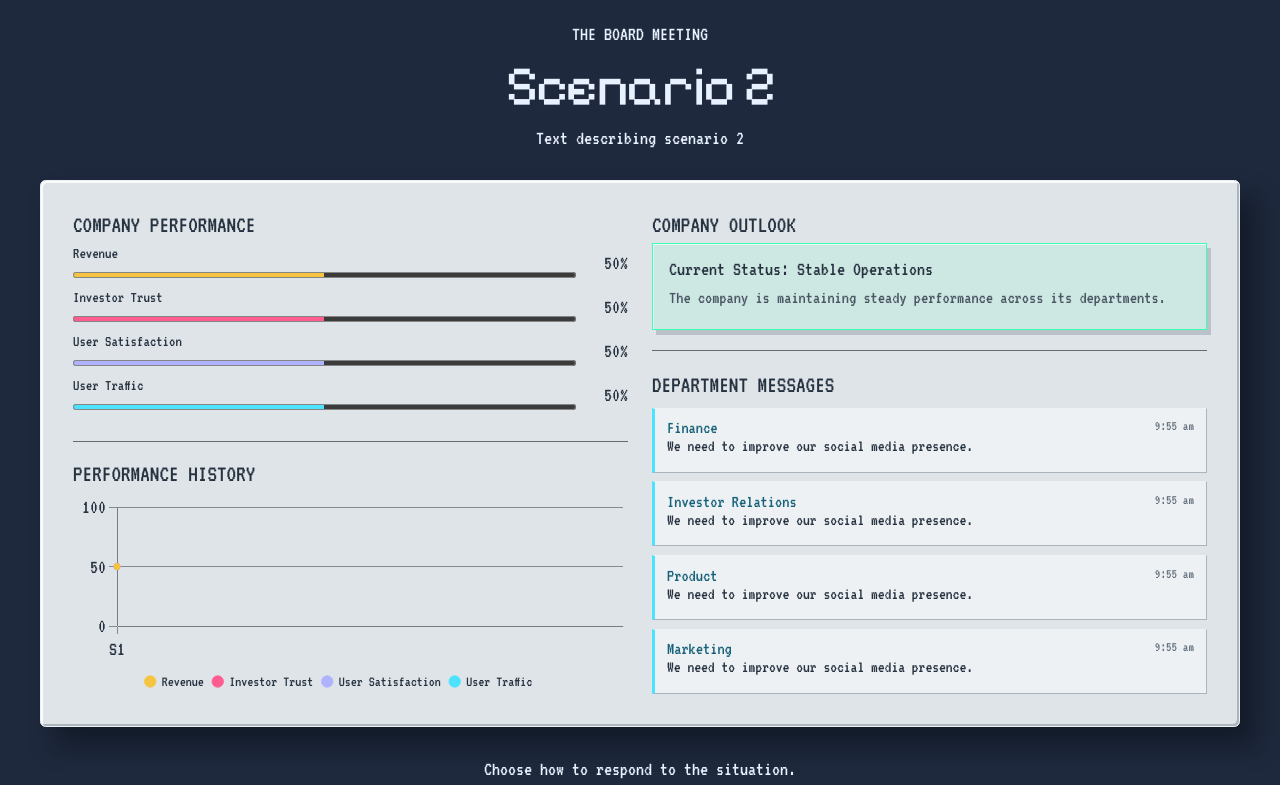
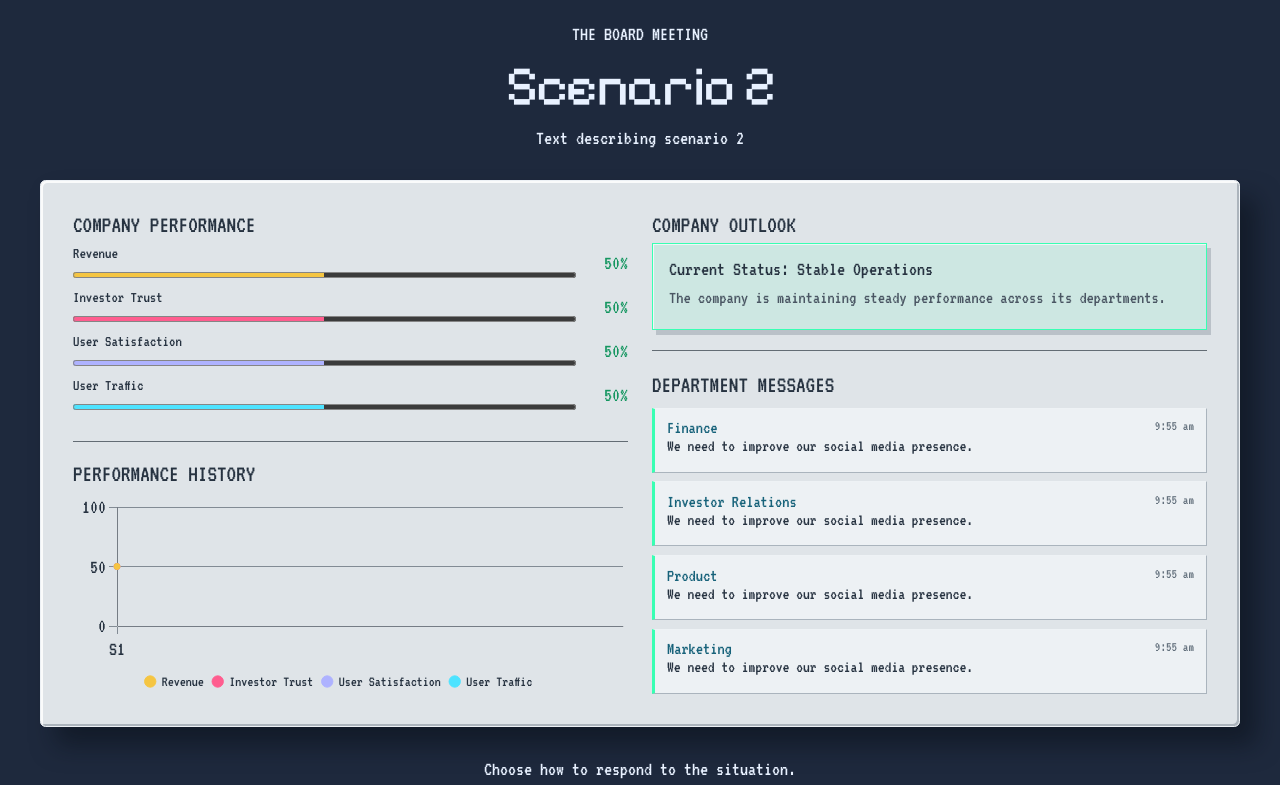
Before and after one commit to yan-74/CART-211, a React (Vite) app in the folder FINAL_PROJECT/: page /CART-211/final_project/scenario/2 in a window 1280 px wide. Shown: the top 785 px of the page. Built offline with nearby package versions, Linux system fonts and the light colour scheme.

Commit message:
Change stat span & department msg border on severity

```diff
--- a/FINAL_PROJECT/src/components/Dashboard.css
+++ b/FINAL_PROJECT/src/components/Dashboard.css
@@ -79,9 +79,20 @@ hr {
     grid-row: 1 / span 2;
     min-width: 2.5rem;
     text-align: right;
-    color: #263240;
     font-family: "VT323", monospace;
     font-size: 20px;
+}
+
+.stat_normal {
+    color: rgb(21, 150, 96);
+}
+
+.stat_warning {
+    color: #b48600;
+}
+
+.stat_critical {
+    color: #c43f6b;
 }
 
 #revenue{
@@ -157,12 +168,23 @@ hr {
 }
 
 .message_item {
-    border-left: 3px solid #4de3ff;
     border-top: 1px solid #eef2f5;
     border-right: 1px solid #aab4bd;
     border-bottom: 1px solid #aab4bd;
     padding: 0.65rem 0.75rem;
     background: #edf1f4;
+}
+
+.department_normal {
+    border-left: 3px solid #38ffb3;
+}
+
+.department_warning {
+    border-left: 3px solid #ffc14d;
+}
+
+.department_critical {
+    border-left: 3px solid #ff5d8f;
 }
 
 .message_item h4 {
--- a/FINAL_PROJECT/src/components/Dashboard.jsx
+++ b/FINAL_PROJECT/src/components/Dashboard.jsx
@@ -1,5 +1,5 @@
 import './Dashboard.css'
-import { getCompanyOutlook } from './companyStatus.js'
+import { getCompanyOutlook, getDepartmentSeverities } from './companyStatus.js'
 /* CHART CODE REFERENCED FROM: https://github.com/reactchartjs/react-chartjs-2/blob/master/sandboxes/line/default/App.tsx */
 import {
   Chart as ChartJS,
@@ -109,6 +109,7 @@ function Dashboard({ stats, statsHistory }) {
 
     /* get the company status based on the current stats */
     const companyStatus = getCompanyOutlook(stats)
+    const departmentSeverities = getDepartmentSeverities(stats)
 
     return (
         <div className="dashboard">
@@ -118,22 +119,22 @@ function Dashboard({ stats, statsHistory }) {
                     <div className="stat">
                         <label htmlFor="revenue">Revenue</label>
                         <progress id="revenue" value={stats.revenue} min="0" max="100" />
-                        <span>{stats.revenue}%</span>
+                        <span className={`stat_${departmentSeverities.finance}`}>{stats.revenue}%</span>
                     </div>
                     <div className="stat">
                         <label htmlFor="investor-trust">Investor Trust</label>
                         <progress id="investor-trust" value={stats.investorTrust} min="0" max="100" />
-                        <span>{stats.investorTrust}%</span>
+                        <span className={`stat_${departmentSeverities.investorRelations}`}>{stats.investorTrust}%</span>
                     </div>
                     <div className="stat">
                         <label htmlFor="user-satisfaction">User Satisfaction</label>
                         <progress id="user-satisfaction" value={stats.userSatisfaction} min="0" max="100" />
-                        <span>{stats.userSatisfaction}%</span>
+                        <span className={`stat_${departmentSeverities.product}`}>{stats.userSatisfaction}%</span>
                     </div>
                     <div className="stat">
                         <label htmlFor="user-traffic">User Traffic</label>
                         <progress id="user-traffic" value={stats.userTraffic} min="0" max="100" />
-                        <span>{stats.userTraffic}%</span>
+                        <span className={`stat_${departmentSeverities.marketing}`}>{stats.userTraffic}%</span>
                     </div>
                 </div>
                 <hr></hr>
@@ -153,28 +154,28 @@ function Dashboard({ stats, statsHistory }) {
                 <hr></hr>
                 <div className="message_board">
                     <p>DEPARTMENT MESSAGES</p>
-                    <div className="message_item">
+                    <div className={`message_item department_${departmentSeverities.finance}`}>
                         <div className="message_header">
                             <h4>Finance</h4>
                             <p className="message_time">9:55 am</p>
                         </div>
                         <p>We need to improve our social media presence.</p>
                     </div>
-                    <div className="message_item">
+                    <div className={`message_item department_${departmentSeverities.investorRelations}`}>
                         <div className="message_header">
                             <h4>Investor Relations</h4>
                             <p className="message_time">9:55 am</p>
                         </div>
                         <p>We need to improve our social media presence.</p>
                     </div>
-                    <div className="message_item">
+                    <div className={`message_item department_${departmentSeverities.product}`}>
                         <div className="message_header">
                             <h4>Product</h4>
                             <p className="message_time">9:55 am</p>
                         </div>
                         <p>We need to improve our social media presence.</p>
                     </div>
-                    <div className="message_item">
+                    <div className={`message_item department_${departmentSeverities.marketing}`}>
                         <div className="message_header">
                             <h4>Marketing</h4>
                             <p className="message_time">9:55 am</p>
--- a/FINAL_PROJECT/src/components/companyStatus.js
+++ b/FINAL_PROJECT/src/components/companyStatus.js
@@ -4,14 +4,6 @@ export function getCompanyOutlook(stats) {
       title: "Financial Crisis",
       message: "Revenue is falling. The company is on the brink of bankruptcy.",
       severity: "critical"
-    };
-  }
-
-  if (stats.revenue < 40) {
-    return {
-      title: "Financial Worries",
-      message: "Revenue is falling. The company is struggling to maintain its operations.",
-      severity: "warning"
     };
   }
 
@@ -39,9 +31,32 @@ export function getCompanyOutlook(stats) {
     };
   }
 
+  if (stats.revenue < 40) {
+    return {
+      title: "Financial Worries",
+      message: "Revenue is falling. The company is struggling to maintain its operations.",
+      severity: "warning"
+    };
+  }
+
   return {
     title: "Stable Operations",
     message: "The company is maintaining steady performance across its departments.",
     severity: "normal"
   };
 }
+
+export function getDepartmentSeverities(stats) {
+  const getSeverity = (value) => {
+    if (value < 20) return "critical";
+    if (value < 40) return "warning";
+    return "normal";
+  };
+
+  return {
+    finance: getSeverity(stats.revenue),
+    investorRelations: getSeverity(stats.investorTrust),
+    product: getSeverity(stats.userSatisfaction),
+    marketing: getSeverity(stats.userTraffic)
+  };
+}
```
